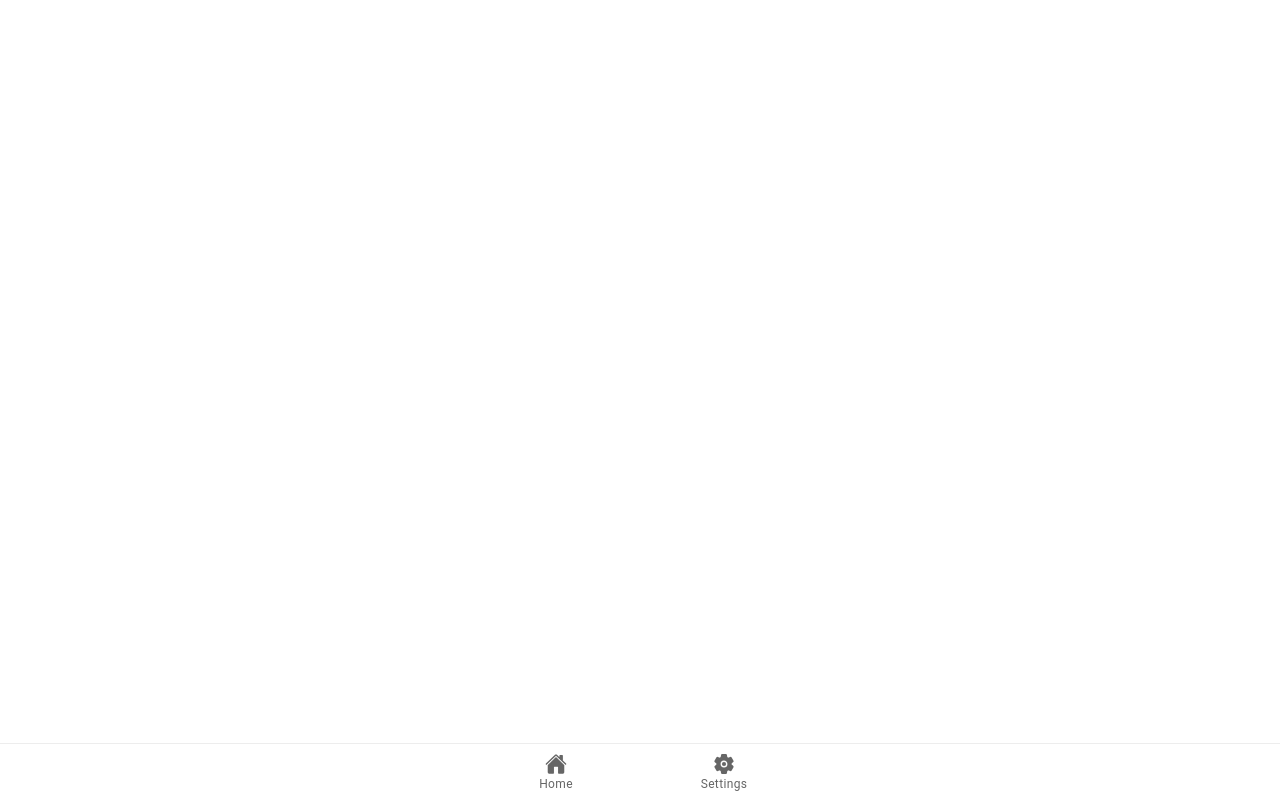
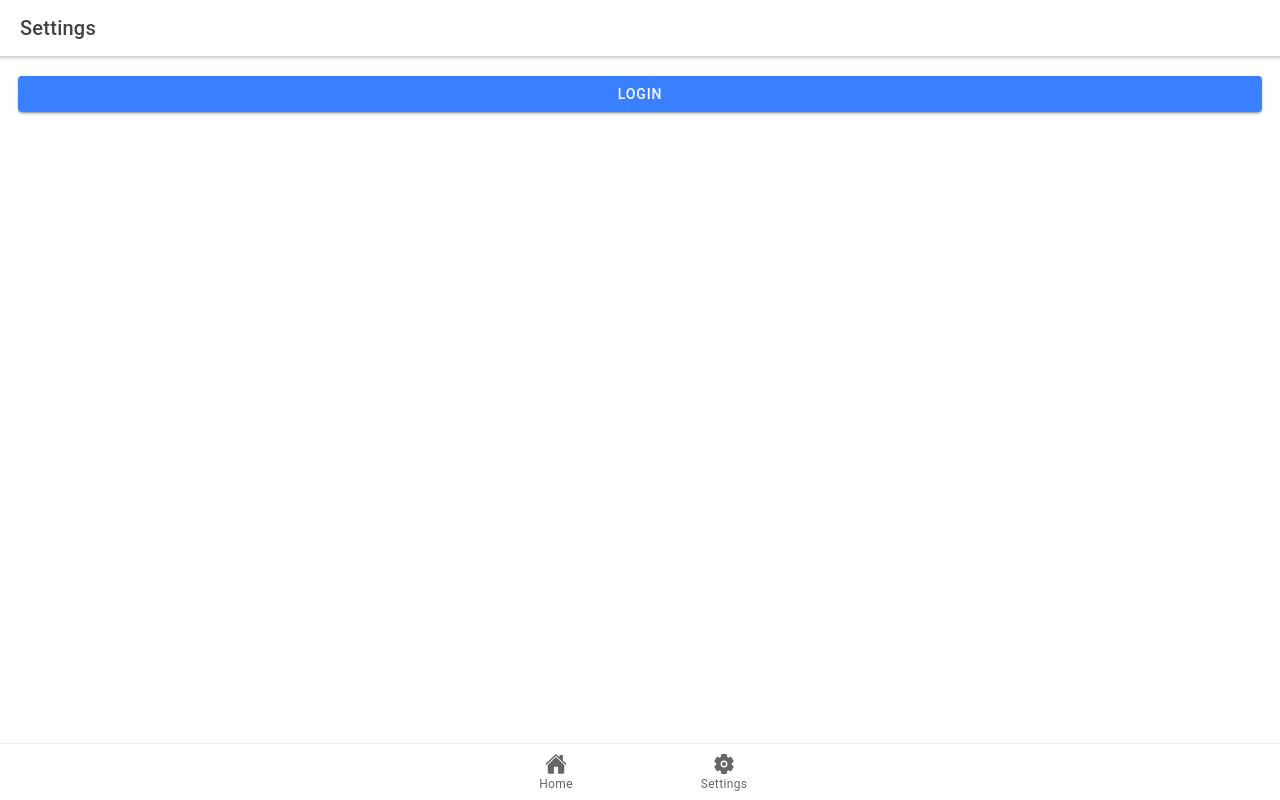
Before and after one commit to JesusGarciaSE/daily-moments, a React (Create React App) app: page /login in a window 1280 px wide. Built offline with nearby package versions, Linux system fonts and the light colour scheme.

Commit message:
Added basic login functionality

```diff
--- a/src/App.tsx
+++ b/src/App.tsx
@@ -5,15 +5,22 @@
 import HomePage from './Pages/HomePage';
 import SettingsPage from './Pages/SettingsPage';
 import EntryPage from './Pages/EntryPage';
+import LoginPage from './Pages/LoginPage';
+import { useState } from 'react';
 
 const App: React.FC = () => {
+  const [loggedIn, setLoggedIn] = useState(false);
+  console.log(`rending App with loggedIn=${loggedIn}`);
   return (
     <IonApp>
       <IonReactRouter>
         <IonTabs>
           <IonRouterOutlet>
+            <Route exact path="/login" >
+              <LoginPage loggedIn={loggedIn} onLogin={() => setLoggedIn(true)}/>
+            </Route>
             <Route exact path="/entries" >
-              <HomePage />
+              { loggedIn ? <HomePage /> : <Redirect to="/login"/> }
             </Route>
             <Route exact path="/entries/:id" >
               <EntryPage />
--- /dev/null
+++ b/src/Pages/LoginPage.tsx
@@ -0,0 +1,27 @@
+import { IonButton, IonContent, IonHeader, IonPage, IonTitle, IonToolbar } from '@ionic/react';
+import { Redirect } from 'react-router';
+
+interface Props {
+  loggedIn: Boolean,
+  onLogin: () => void;
+}
+
+const LoginPage: React.FC<Props> = ({loggedIn, onLogin }) => {
+  if(loggedIn) {
+    return <Redirect to="/entries"/>;
+  }
+  return (
+    <IonPage>
+      <IonHeader>
+        <IonToolbar>
+          <IonTitle>Settings</IonTitle>
+        </IonToolbar>
+      </IonHeader>
+      <IonContent className="ion-padding">
+        <IonButton expand="block" onClick={onLogin}>Login</IonButton>
+      </IonContent>
+    </IonPage>
+  );
+};
+
+export default LoginPage;
```
